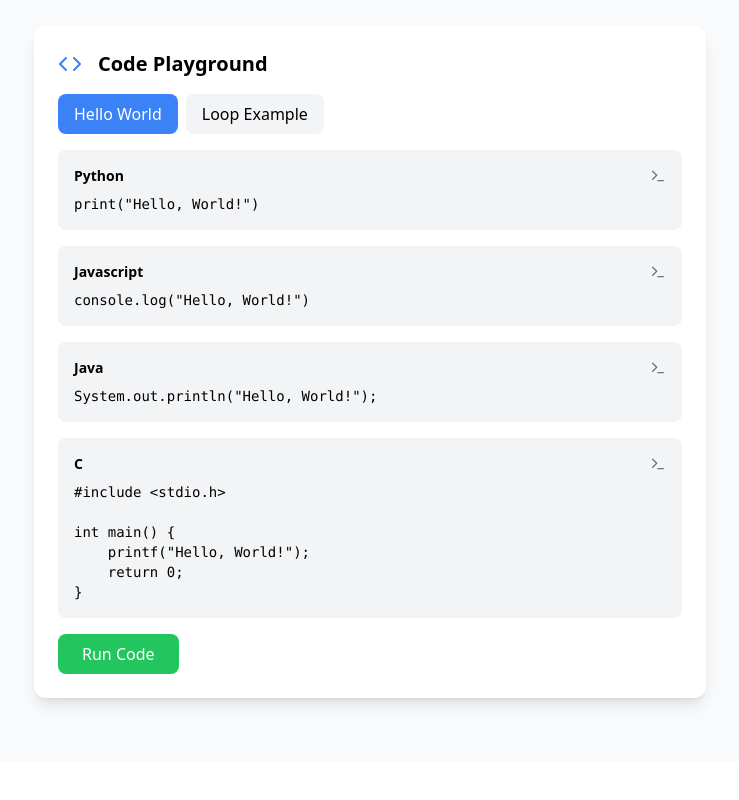
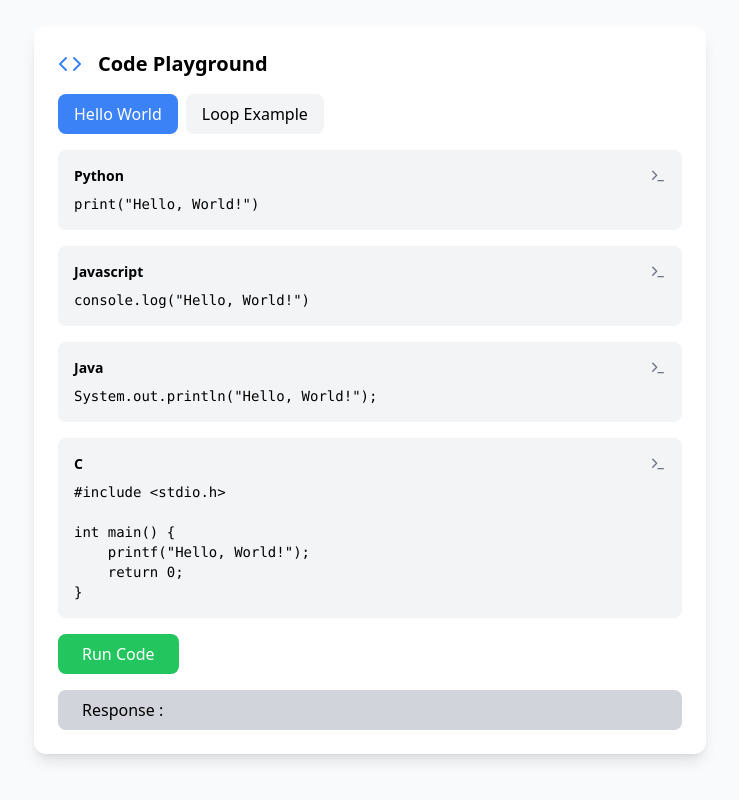
Before and after one commit to sacha-croon-vinci/Online-Resume, a React (Vite) app: page / in a window 1280 px wide. Shown: the part 590-1390 px from the top of the page, without its empty margins (270-1009 px from the left). Before the commit the page ends 1352 px from the top, so only its background shows below. Built offline with nearby package versions, Linux system fonts and the light colour scheme.

Commit message:
new(exec code): execution handler with response

```diff
--- a/src/components/InteractiveWidget.tsx
+++ b/src/components/InteractiveWidget.tsx
@@ -4,6 +4,7 @@ import { Code, Terminal } from 'lucide-react';
 export function InteractiveWidget() {
   const [activeTab, setActiveTab] = useState<'hello' | 'loop'>('hello');
   const [isRunning, setIsRunning] = useState(false);
+  const [response, setResponse] = useState(false);
 
   const codeExamples = {
     hello: {
@@ -22,7 +23,9 @@ export function InteractiveWidget() {
 
   const handleRun = () => {
     setIsRunning(true);
-    setTimeout(() => setIsRunning(false), 1500);
+    const delayTime = 900;
+    setTimeout(() => setIsRunning(false), delayTime);
+    setTimeout(()=> setResponse(true), delayTime);
   };
 
   return (
@@ -34,7 +37,9 @@ export function InteractiveWidget() {
 
       <div className="flex gap-2 mb-4">
         <button
-          onClick={() => setActiveTab('hello')}
+          onClick={() => {setActiveTab('hello'); setResponse(false);
+
+          }}
           className={`px-4 py-2 rounded-lg transition-colors ${
             activeTab === 'hello'
               ? 'bg-blue-500 text-white'
@@ -44,7 +49,7 @@ export function InteractiveWidget() {
           Hello World
         </button>
         <button
-          onClick={() => setActiveTab('loop')}
+          onClick={() => {setActiveTab('loop'); setResponse(false)}}
           className={`px-4 py-2 rounded-lg transition-colors ${
             activeTab === 'loop'
               ? 'bg-blue-500 text-white'
@@ -75,6 +80,13 @@ export function InteractiveWidget() {
       >
         {isRunning ? 'Running...' : 'Run Code'}
       </button>
+      <div className='mt-4 px-6 py-2 rounded-lg bg-gray-300'>
+        Response :
+        {activeTab=== 'hello' ? (response ? ' Hello, World!' : '') :
+          (response ? ' 012345' : '')
+        }
+
+      </div>
     </div>
   );
 }
```
